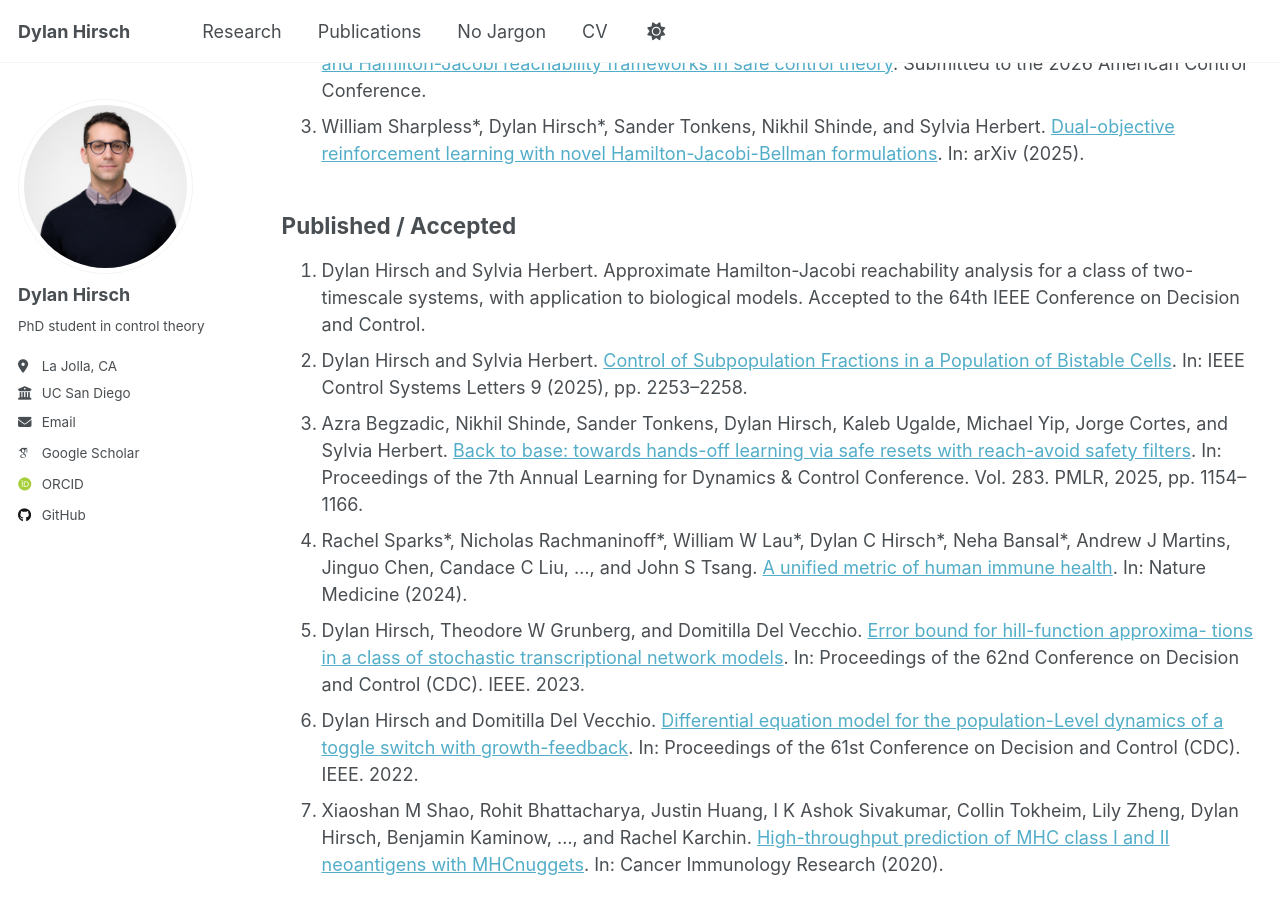
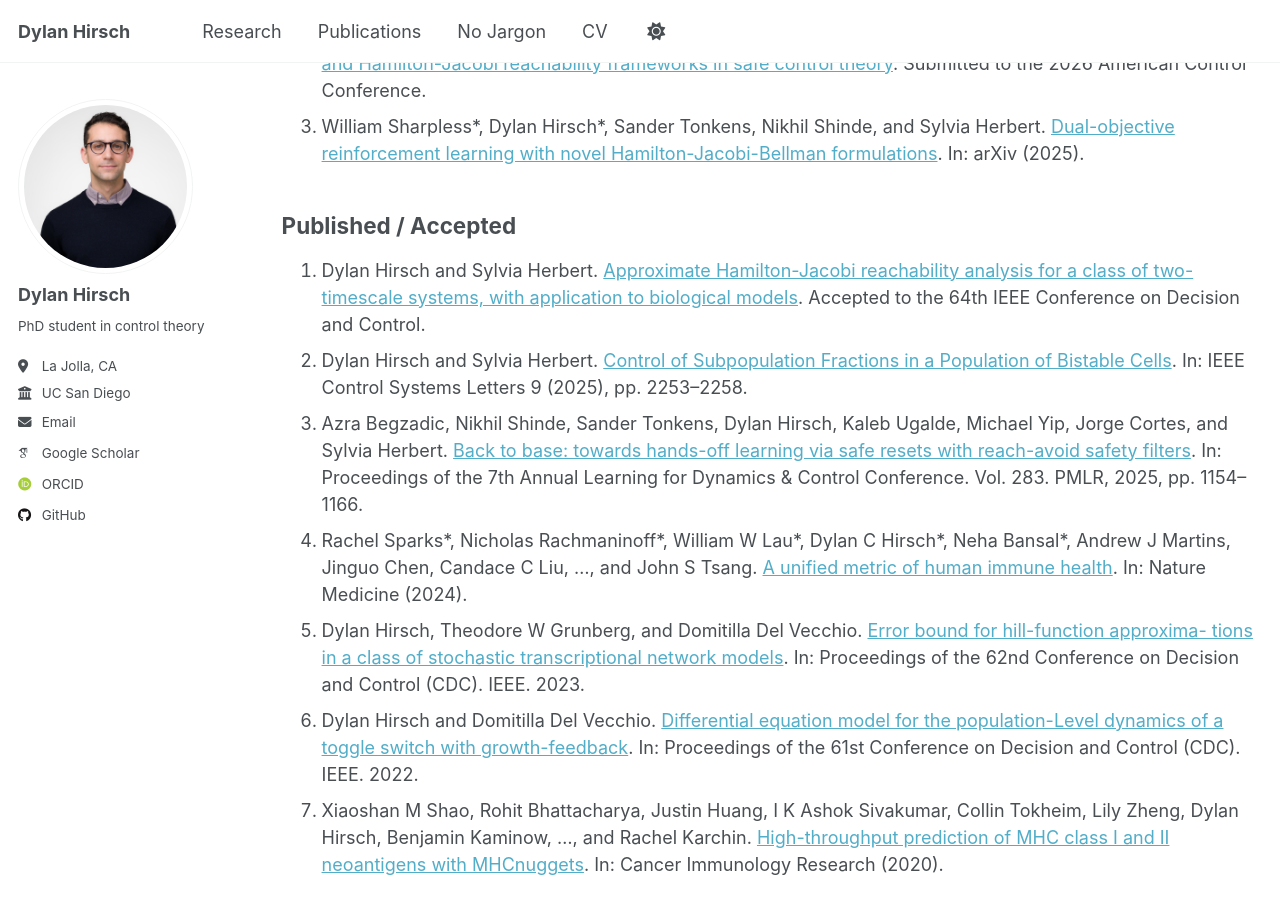
Before and after one commit to dylan-hirsch/dylan-hirsch.github.io, a Jekyll site: the page built from _pages/publications.md, in a window 1280 px wide and 900 px high, scrolled down 304 px. Built offline with Jekyll 4.4.1, drawn with Linux system fonts in a browser that asks for light colours; some web fonts are replaced; a script that is not in the unit is left out; part of the change alters nothing that is shown.

```diff
--- a/_pages/publications.md
+++ b/_pages/publications.md
@@ -20,8 +20,8 @@ reinforcement learning with novel Hamilton-Jacobi-Bellman formulations](https://
 
 ## Published / Accepted
 
-1. Dylan Hirsch and Sylvia Herbert. Approximate Hamilton-Jacobi reachability analysis for a class of
-two-timescale systems, with application to biological models. Accepted to the 64th IEEE Conference on Decision and
+1. Dylan Hirsch and Sylvia Herbert. [Approximate Hamilton-Jacobi reachability analysis for a class of
+two-timescale systems, with application to biological models](https://arxiv.org/abs/2503.11021). Accepted to the 64th IEEE Conference on Decision and
 Control.
 2. Dylan Hirsch and Sylvia Herbert. [Control of Subpopulation Fractions in a Population of Bistable Cells](https://ieeexplore.ieee.org/abstract/document/11177224). In:
 IEEE Control Systems Letters 9 (2025), pp. 2253–2258.
```
